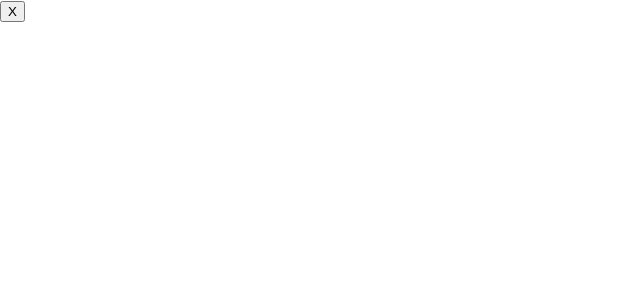
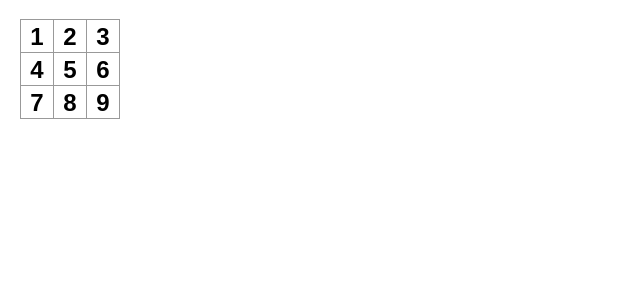
Before and after one commit to pjduri/react-tutorial, a React (Create React App) app: page / in a window 1280 px wide. Shown: the top 300 px of the page, without its empty margins (0-640 px from the left). Built offline with nearby package versions, Linux system fonts and the light colour scheme.

Commit message:
basic board setup

```diff
--- a/src/App.js
+++ b/src/App.js
@@ -1,31 +1,17 @@
-export default function Square() {
-  return <button className='square'>X</button>
+import './App.css'
+
+export default function Board() {
+  return (
+    <>
+      <div className="board-row">
+        {[1, 2, 3].map(r => <button className='square'>{r}</button>)}
+      </div>
+      <div className="board-row">
+        {[4,5,6].map(r => <button className='square'>{r}</button>)}
+      </div>
+      <div className="board-row">
+        {[7,8,9].map(r => <button className='square'>{r}</button>)}
+      </div>
+    </>
+  )
 }
-
-
-
-// import logo from './logo.svg';
-// import './App.css';
-
-// function App() {
-//   return (
-//     <div className="App">
-//       <header className="App-header">
-//         <img src={logo} className="App-logo" alt="logo" />
-//         <p>
-//           Edit <code>src/App.js</code> and save to reload.
-//         </p>
-//         <a
-//           className="App-link"
-//           href="https://reactjs.org"
-//           target="_blank"
-//           rel="noopener noreferrer"
-//         >
-//           Learn React
-//         </a>
-//       </header>
-//     </div>
-//   );
-// }
-
-// export default App;
```
